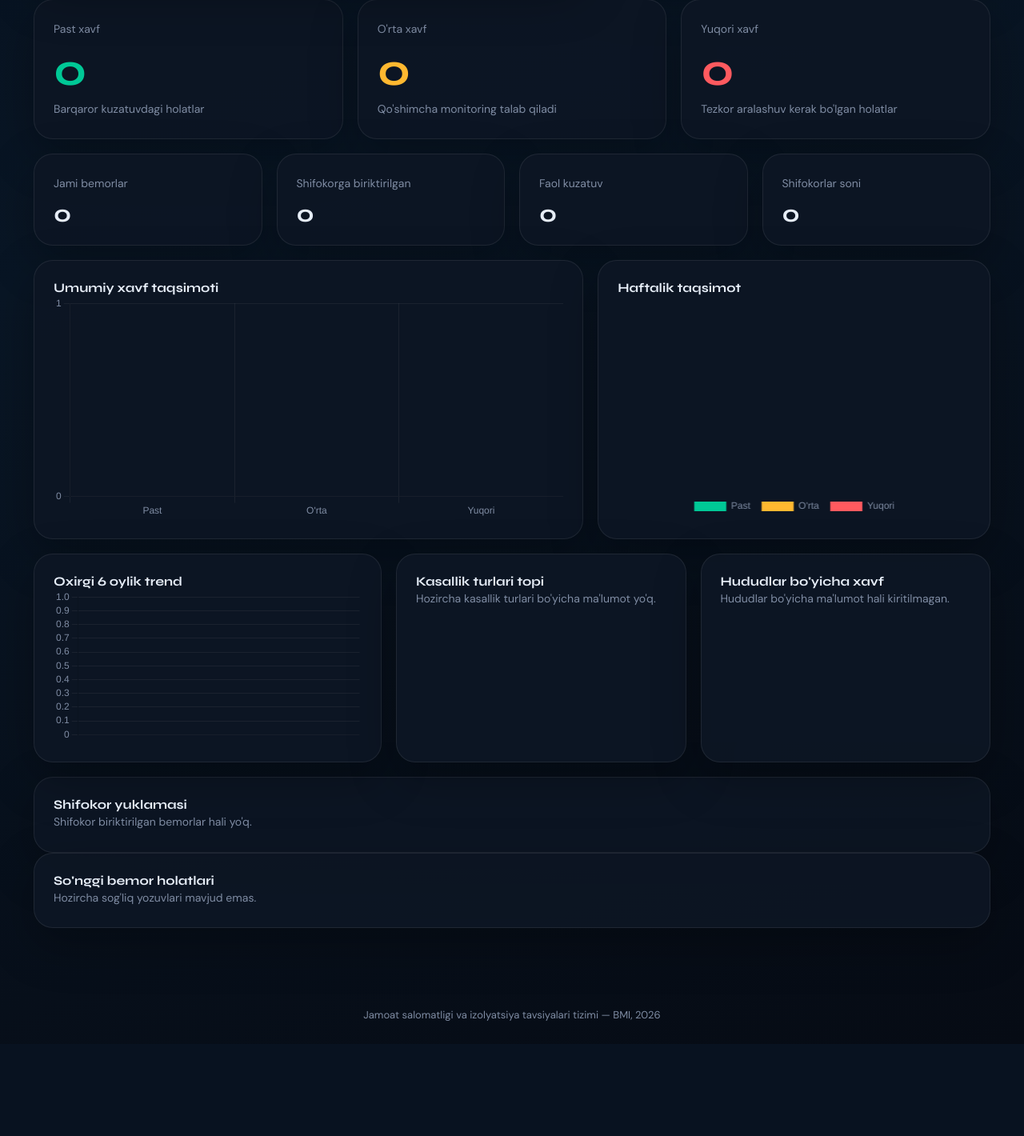
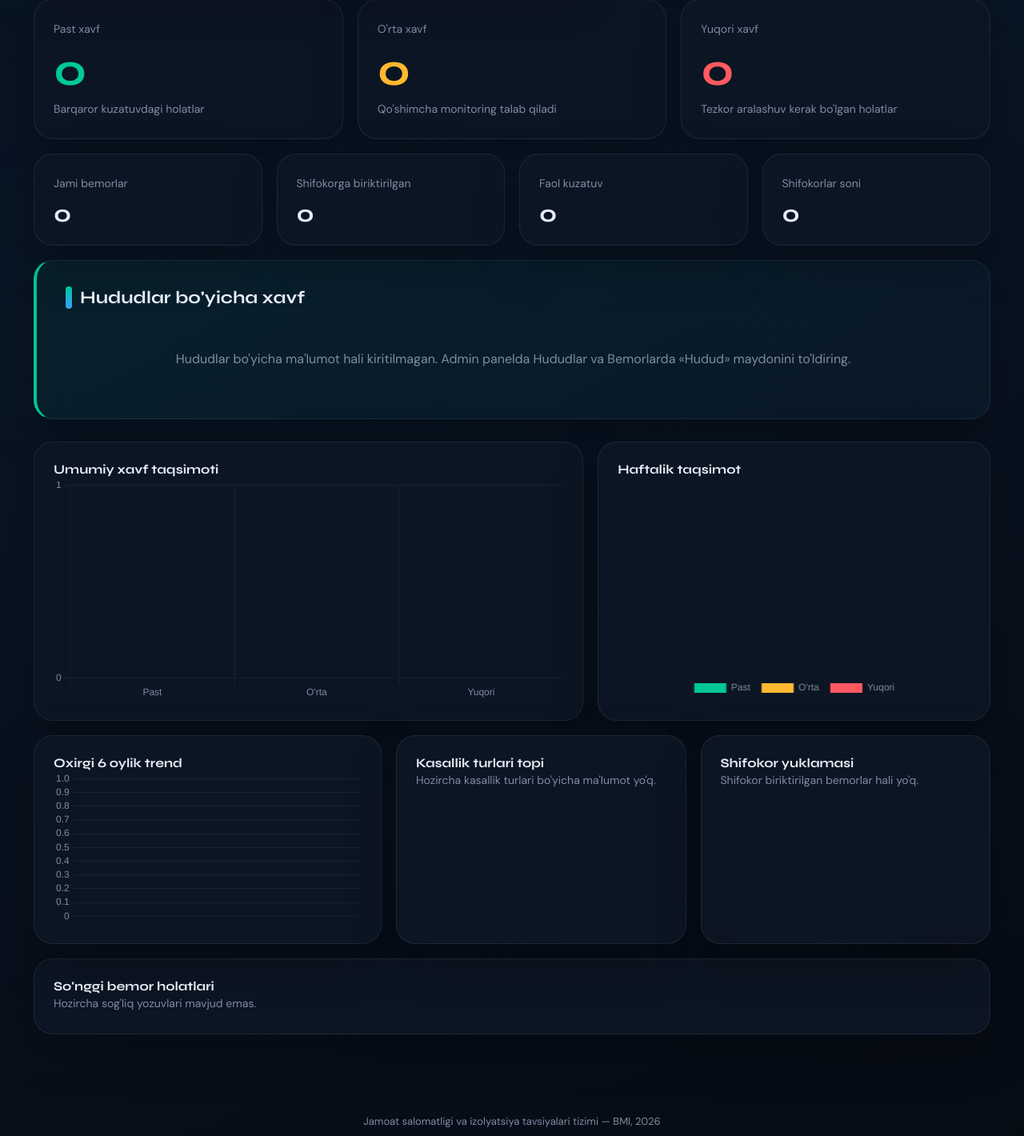
Before and after one commit to Nizombek003/isolation-system, a Django app: page /dashboard/ in a window 1280 px wide. Shown: the part 648-2068 px from the top of the page at 80% size. Before the commit the page ends 1924 px from the top, so only its background shows below. Run offline with Django 5.2, Linux system fonts and the light colour scheme; the visitor is signed in with stand-in values (Sample User, id 1); data comes from the database, SQL or seed files in the repository; data that the repository does not hold is empty.

Commit message:
url xatoligi to'g'rilandi

```diff
--- a/team/templates/team/dashboard.html
+++ b/team/templates/team/dashboard.html
@@ -119,6 +119,49 @@
             padding: 12px 14px; border-radius: 14px; outline: none;
         }
         canvas { max-height: 280px; }
+        /* Hududlar — asosiy blok, kattaroq va diqqat markazida */
+        .region-hero {
+            margin-bottom: 28px;
+        }
+        .region-hero .panel {
+            padding: 32px 36px;
+            border-left: 4px solid var(--green);
+            background: linear-gradient(135deg, rgba(0, 200, 150, 0.06), rgba(58, 160, 255, 0.04));
+        }
+        .region-hero .panel-title {
+            font-size: 22px;
+            margin-bottom: 20px;
+            display: flex;
+            align-items: center;
+            gap: 10px;
+        }
+        .region-hero .panel-title::before {
+            content: "";
+            width: 8px;
+            height: 28px;
+            border-radius: 4px;
+            background: linear-gradient(180deg, var(--green), var(--blue));
+        }
+        .region-hero .list { gap: 16px; }
+        .region-hero .list-row {
+            padding: 18px 20px;
+            border-radius: 16px;
+            background: rgba(255, 255, 255, 0.03);
+            border: 1px solid var(--border);
+            align-items: center;
+        }
+        .region-hero .list-title { font-size: 18px; }
+        .region-hero .meta { font-size: 14px; }
+        .region-hero .pill {
+            padding: 10px 20px;
+            font-size: 16px;
+        }
+        .region-hero .region-empty {
+            font-size: 16px;
+            padding: 32px;
+            text-align: center;
+            color: var(--muted);
+        }
         footer { text-align: center; color: var(--muted); padding: 28px; font-size: 13px; }
         @media (max-width: 1100px) {
             .hero, .two-col, .three-col, .doctor-grid, .summary-strip, .stats, .case-grid, .filter-form { grid-template-columns: 1fr; }
@@ -128,6 +171,10 @@
             main { padding: 26px 20px 56px; }
             .hero-card, .panel, .summary-card, .case-card, .recommendation, .filter-panel { padding: 20px; }
             .hero-card h1 { font-size: 38px; }
+            .region-hero .panel { padding: 24px 20px; }
+            .region-hero .panel-title { font-size: 18px; }
+            .region-hero .list-row { padding: 14px 16px; }
+            .region-hero .list-title { font-size: 16px; }
         }
     </style>
 </head>
@@ -294,6 +341,25 @@
         </div>
     </section>
 
+    <section class="region-hero">
+        <div class="panel">
+            <div class="panel-title">Hududlar bo'yicha xavf</div>
+            <div class="list">
+                {% for item in region_stats %}
+                    <div class="list-row">
+                        <div>
+                            <div class="list-title">{{ item.region__name }}</div>
+                            <div class="meta">Ushbu hududdagi kuzatuvdagi bemorlar soni</div>
+                        </div>
+                        <div class="pill medium">{{ item.total }} bemor</div>
+                    </div>
+                {% empty %}
+                    <div class="region-empty">Hududlar bo'yicha ma'lumot hali kiritilmagan. Admin panelda Hududlar va Bemorlarda «Hudud» maydonini to'ldiring.</div>
+                {% endfor %}
+            </div>
+        </div>
+    </section>
+
     <section class="two-col">
         <div class="panel">
             <div class="panel-title">Umumiy xavf taqsimoti</div>
@@ -327,25 +393,7 @@
             </div>
         </div>
         <div class="panel">
-            <div class="panel-title">Hududlar bo'yicha xavf</div>
-            <div class="list">
-                {% for item in region_stats %}
-                    <div class="list-row">
-                        <div>
-                            <div class="list-title">{{ item.region__name }}</div>
-                            <div class="meta">Ushbu hududdagi kuzatuvdagi bemorlar</div>
-                        </div>
-                        <div class="pill medium">{{ item.total }} bemor</div>
-                    </div>
-                {% empty %}
-                    <div class="meta">Hududlar bo'yicha ma'lumot hali kiritilmagan.</div>
-                {% endfor %}
-            </div>
-        </div>
-    </section>
-
-    <section class="panel">
-        <div class="panel-title">Shifokor yuklamasi</div>
+            <div class="panel-title">Shifokor yuklamasi</div>
             <div class="list">
                 {% for item in doctor_load %}
                     <div class="list-row">
--- a/team/urls.py
+++ b/team/urls.py
@@ -1,5 +1,6 @@
 from django.contrib.auth.views import LogoutView
 from django.urls import path
+from django.views.generic.base import RedirectView
 
 from .views import (
     CustomLoginView,
@@ -12,6 +13,7 @@ from .views import (
 )
 
 urlpatterns = [
+    path("", RedirectView.as_view(pattern_name="dashboard", permanent=False), name="index"),
     path("login/", CustomLoginView.as_view(), name="login"),
     path("logout/", LogoutView.as_view(), name="logout"),
     path("dashboard/", dashboard, name="dashboard"),
```
